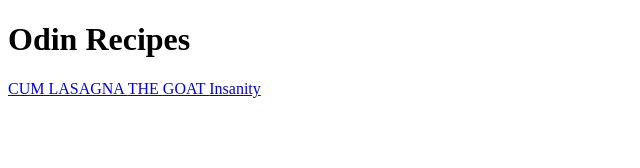
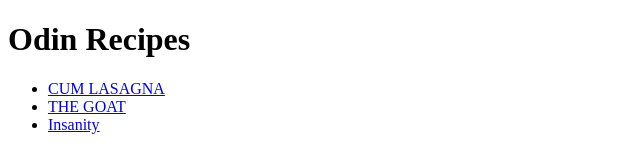
Before and after one commit to ThyShepherd/odin-recipes, a plain HTML site: page index.html in a window 1280 px wide. Shown: the whole page, without its empty margins (0-640 px from the left). Drawn offline with Linux system fonts and the light colour scheme.

Commit message:
Links placed into list so on seperate lines

```diff
--- a/index.html
+++ b/index.html
@@ -5,8 +5,10 @@
 </head>
 <body>
 <h1>Odin Recipes</h1>
-<a href="recipes/lasagna.html"> CUM LASAGNA </a>
-<a href="recipes/TOPG.html"> THE GOAT </a>
-<a href="recipes/Bateman.html"> Insanity </a>
+<ul>
+<li><a href="recipes/lasagna.html"> CUM LASAGNA </a></li>
+<li><a href="recipes/TOPG.html"> THE GOAT </a></li>
+<li><a href="recipes/Bateman.html"> Insanity </a></li>
+</ul>
 </body>
 </html>
```
